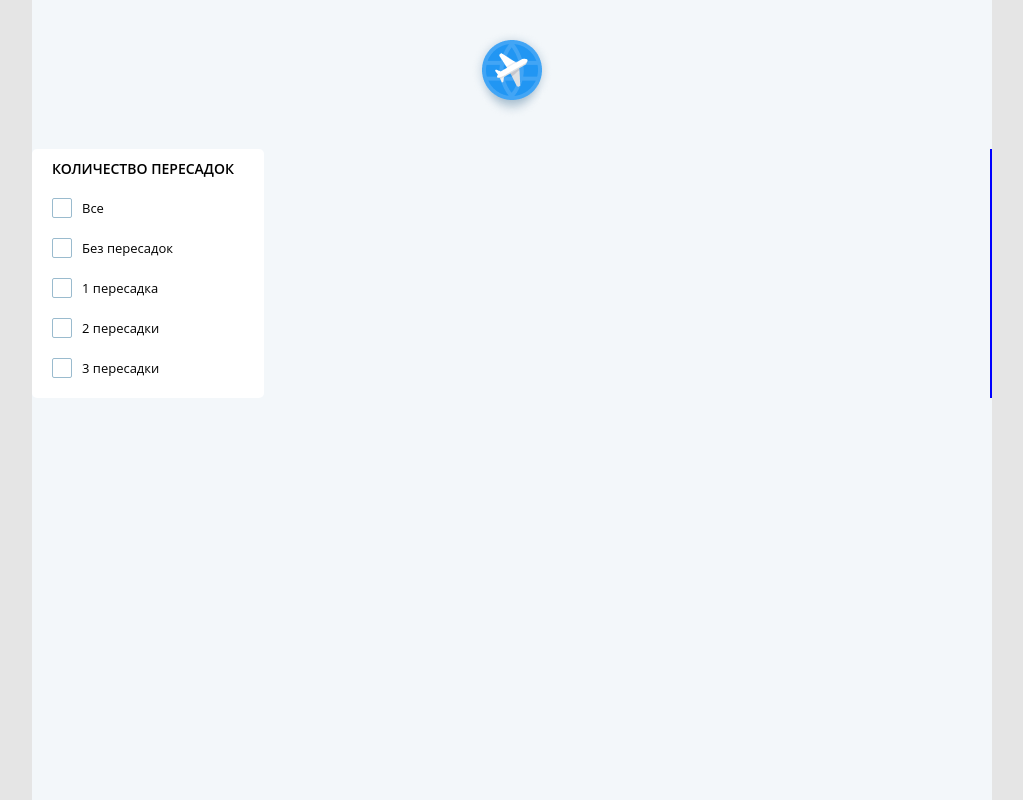
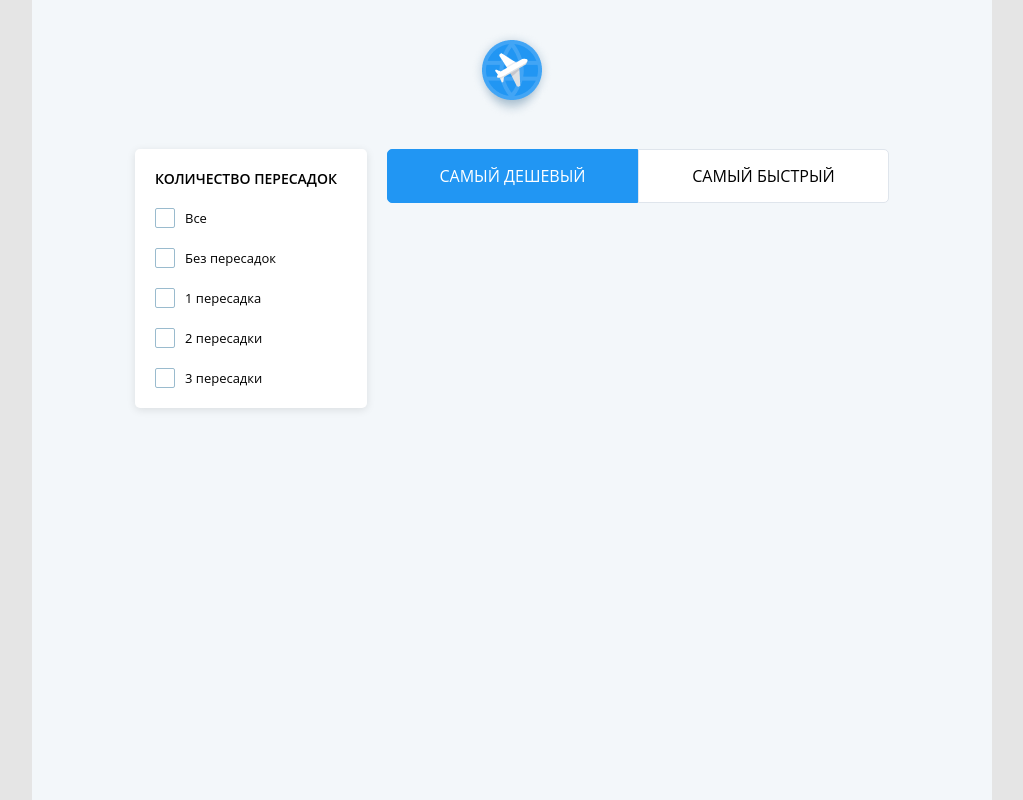
Before and after one commit to zeVACa/aviasales, a React (Create React App) app: page / in a window 1280 px wide. Shown: the whole page, without its empty margins (128-1151 px from the left). Built offline with nearby package versions, Linux system fonts and the light colour scheme.

Commit message:
radio sort buttons

```diff
--- a/package.json
+++ b/package.json
@@ -10,6 +10,7 @@
     "@types/node": "^16.11.68",
     "@types/react": "^18.0.21",
     "@types/react-dom": "^18.0.6",
+    "classnames": "^2.3.2",
     "eslint-config-airbnb": "^19.0.4",
     "node-sass": "^7.0.3",
     "react": "^18.2.0",
--- a/src/App.tsx
+++ b/src/App.tsx
@@ -1,3 +1,4 @@
+import SortButtons from './components/SortButtons';
 import StopsFilter from './components/StopsFilter';
 import Logo from './images/Logo.png';
 
@@ -10,7 +11,9 @@ function App() {
         </div>
         <div className="content-wrapper">
           <StopsFilter />
-          <div className="tickets"></div>
+          <div className="tickets">
+            <SortButtons />
+          </div>
         </div>
       </div>
     </div>
--- /dev/null
+++ b/src/components/SortButtons/SortButtons.module.scss
@@ -0,0 +1,35 @@
+@import '../../styles/variables';
+
+.wrapper {
+  display: flex;
+}
+
+.realRadio {
+  display: none;
+}
+
+.fakeRadio {
+  max-width: 100%;
+  text-transform: uppercase;
+  padding: 15px;
+  flex: 1 1 0;
+  background-color: #fff;
+  display: flex;
+  justify-content: center;
+  cursor: pointer;
+  border: 1px solid #dfe5ec;
+}
+
+.realRadio:checked + .fakeRadio {
+  background-color: $primary-color;
+  border: 1px solid $primary-color;
+  color: #fff;
+}
+
+.fakeRadioLeft {
+  border-radius: 5px 0 0 5px;
+}
+
+.fakeRadioRight {
+  border-radius: 0 5px 5px 0;
+}
--- /dev/null
+++ b/src/components/SortButtons/SortButtons.tsx
@@ -0,0 +1,19 @@
+import classnames from 'classnames';
+import styles from './SortButtons.module.scss';
+
+function SortButtons() {
+  return (
+    <div className={styles.wrapper}>
+      <input type="radio" name="sort" id="cheap" className={styles.realRadio} defaultChecked />
+      <label htmlFor="cheap" className={classnames(styles.fakeRadio, styles.fakeRadioLeft)}>
+        Самый дешевый
+      </label>
+      <input type="radio" name="sort" id="fast" className={styles.realRadio} />
+      <label htmlFor="fast" className={classnames(styles.fakeRadio, styles.fakeRadioRight)}>
+        Самый быстрый
+      </label>
+    </div>
+  );
+}
+
+export default SortButtons;
--- /dev/null
+++ b/src/components/SortButtons/index.js
@@ -0,0 +1,3 @@
+import SortButtons from './SortButtons';
+
+export default SortButtons;
--- a/src/components/StopsFilter/StopsFilter.module.scss
+++ b/src/components/StopsFilter/StopsFilter.module.scss
@@ -2,9 +2,10 @@
 
 .stopsFilter {
   width: 232px;
-  padding: 10px 0;
+  padding: 20px 0 10px;
   background-color: #fff;
   border-radius: 5px;
+  box-shadow: 0px 2px 8px rgba(0, 0, 0, 0.1);
 }
 
 .title {
--- a/src/styles/index.scss
+++ b/src/styles/index.scss
@@ -19,11 +19,15 @@ body {
   max-width: 960px;
   margin: 0 auto;
   min-height: 100vh;
+  display: flex;
+  align-items: center;
+  flex-direction: column;
 }
 
 .content-wrapper {
   display: flex;
   justify-content: space-between;
+  max-width: 774px;
 }
 
 .logo-wrapper {
@@ -36,5 +40,7 @@ body {
 }
 
 .tickets {
-  border: 1px solid blue;
+  margin-left: 20px;
+  width: 502px;
+  flex-shrink: 1 1;
 }
```
Also changed, not shown: 1 other file (tests, documents, lock files or other folders).
